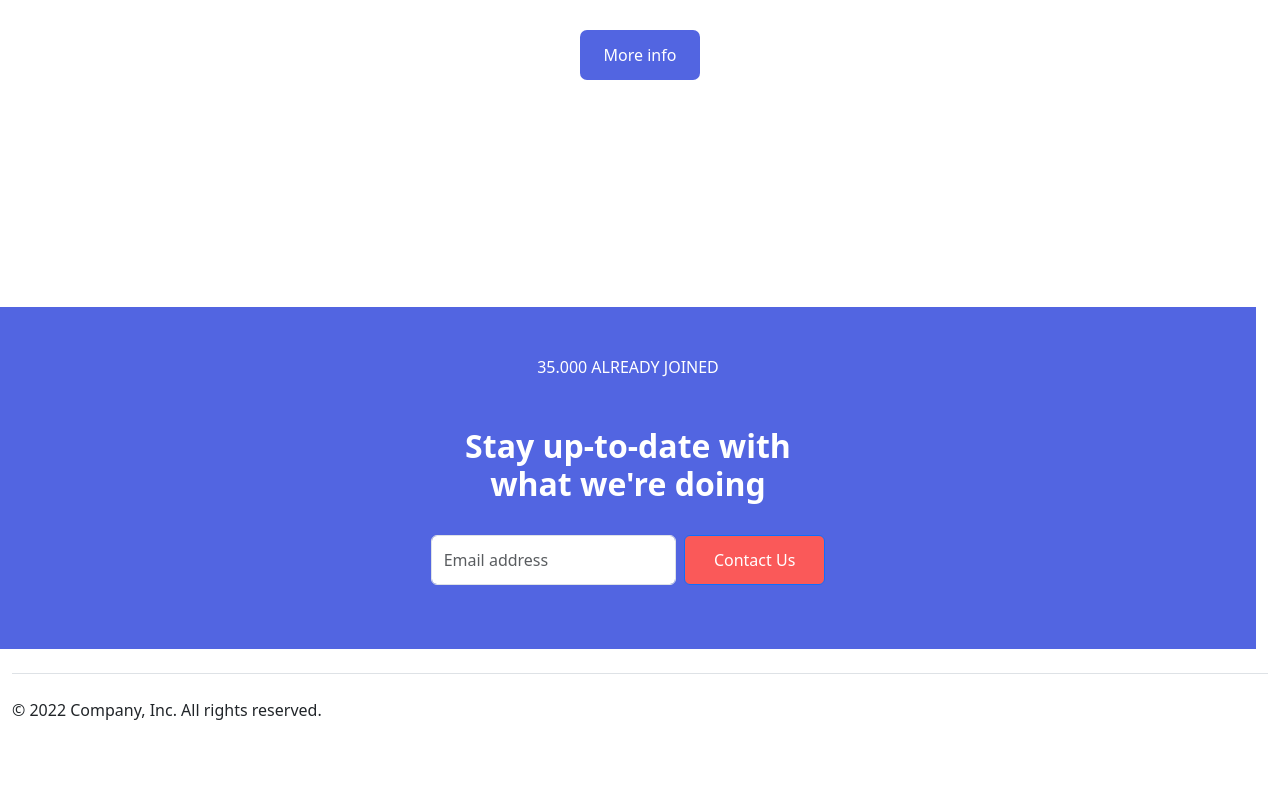
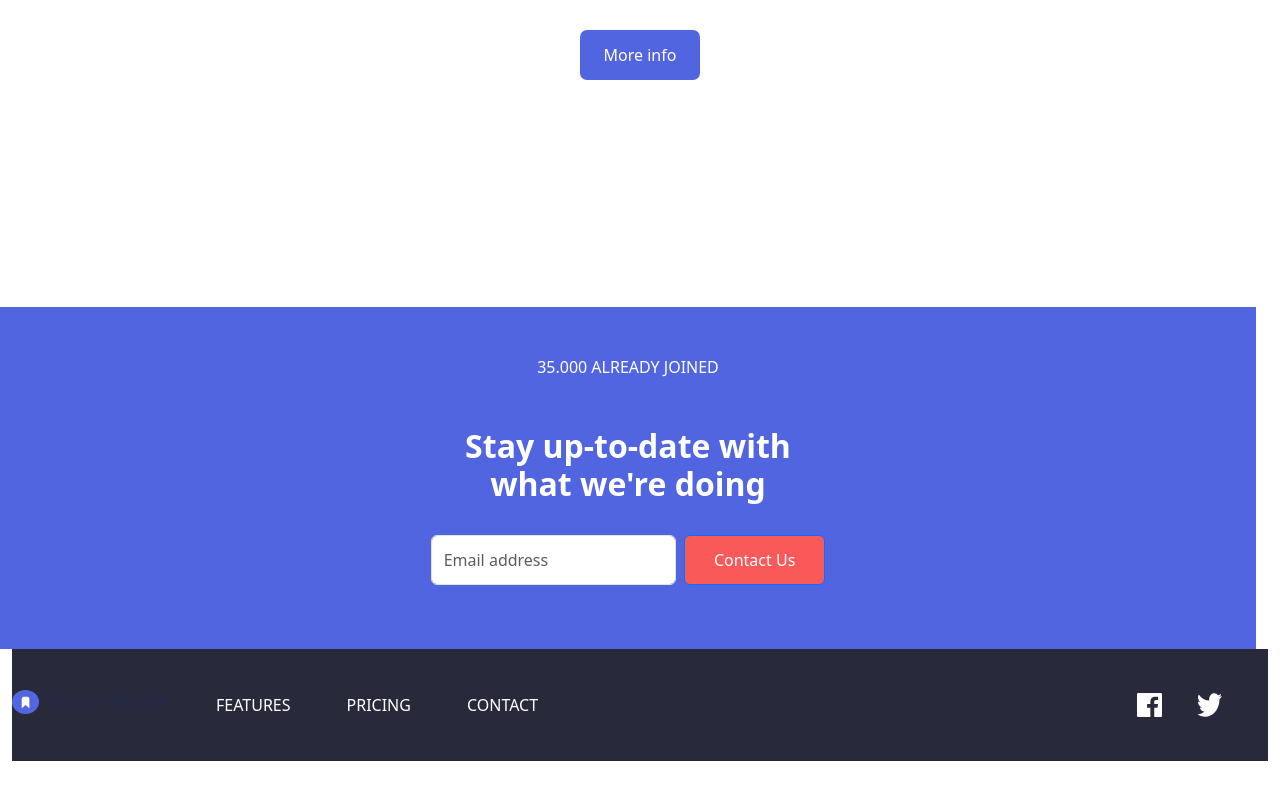
Before and after one commit to benitoalex/S1.2, a website: page index.html in a window 1280 px wide. Shown: the part 2599-3399 px from the top of the page. Drawn offline with nearby package versions, Linux system fonts and the light colour scheme.

Commit message:
NIvell 2 Exercici 5

```diff
--- a/index.html
+++ b/index.html
@@ -398,30 +398,44 @@
             <p>35.000 ALREADY JOINED</p>
             <h2>Stay up-to-date with what we're doing</h2>
             <div class="d-flex flex-column flex-sm-row w-100 gap-2" id="email">
-              <label for="newsletter1" class="visually-hidden">Email address</label>
-              <input id="newsletter1" type="text" class="form-control" placeholder="Email address">
-              <button class="btn btn-primary" id="footbutton" type="button">Contact Us</button>
+              <label for="newsletter1" class="form-label visually-hidden">Email address</label>
+              <input id="newsletter1" type="email" class="form-control" placeholder="Email address" required>
+              <div class="invalid-feedback">
+                Please enter a valid email address.
+              </div>
+              <button class="btn btn-primary" id="footbutton" type="submit">Contact Us</button>
             </div>
           </form>
         </div>
         <div class="col-md-4"></div>
       </div>
-      <div class="d-flex flex-column flex-sm-row justify-content-between py-4 my-4 border-top">
-        <p>© 2022 Company, Inc. All rights reserved.</p>
-        <ul class="list-unstyled d-flex">
-          <li class="ms-3"><a class="link-dark" href="#"><svg class="bi" width="24" height="24">
-                <use xlink:href="#twitter"></use>
-              </svg></a></li>
-          <li class="ms-3"><a class="link-dark" href="#"><svg class="bi" width="24" height="24">
-                <use xlink:href="#instagram"></use>
-              </svg></a></li>
-          <li class="ms-3"><a class="link-dark" href="#"><svg class="bi" width="24" height="24">
-                <use xlink:href="#facebook"></use>
-              </svg></a></li>
-        </ul>
-      </div>
+      <nav class="navbar navbar-expand-lg" id="foot2">
+        <a class="navbar-brand" href="#">
+          <img src="/Imagenes/logo-bookmark.svg" width="160" height="24" class="d-inline-block align-top" alt="">
+        </a>
+        <div class="navbar justify-content-start" id="navbarNavDropdown">
+          <ul class="navbar-nav">
+            <li class="nav-item ml-auto">
+              <a class="nav-link active" aria-current="page" href="#">FEATURES</a>
+            </li>
+            <li class="nav-item ml-auto">
+              <a class="nav-link active" aria-current="page" href="#">PRICING</a>
+            </li>
+            <li class="nav-item ml-auto">
+              <a class="nav-link active" aria-current="page" href="#">CONTACT</a>
+            </li>
+          </ul>
+        </div>
+        <div class="collapse navbar-collapse justify-content-end">
+          <a class="navbar-brand " href="#">
+            <img src="/Imagenes/icon-facebook.svg" width="25" height="24" alt="">
+            <img src="/Imagenes/icon-twitter.svg" width="25" height="24" style="margin: 30px;">
+          </a>
+        </div>
+      </nav>
     </footer>
   </div>
+
 </body>
 
 </html>
--- a/main.scss
+++ b/main.scss
@@ -11,6 +11,7 @@ $color-secundario: #FA5959;
     flex-direction: column;
     flex-wrap: wrap;
 }
+
 
 .navbar .nav-item {
     margin: 20px;
@@ -262,7 +263,23 @@ form p{
     justify-content: start;
 }
 
+#foot2{
+    background: rgb(41, 41, 60);
+    color: white;
+    margin: 0;
+}
 
+#foot2 .nav-link{
+    color: white;
+}
+.iconofac{
+    display: flex;
+    justify-content: end;
+}
+footer * {
+    margin: 0;
+    padding: 0;
+  }
 
 @media (max-width: 810px) {
     .container {
```
Also changed, not shown: style.css, 1 other file.
